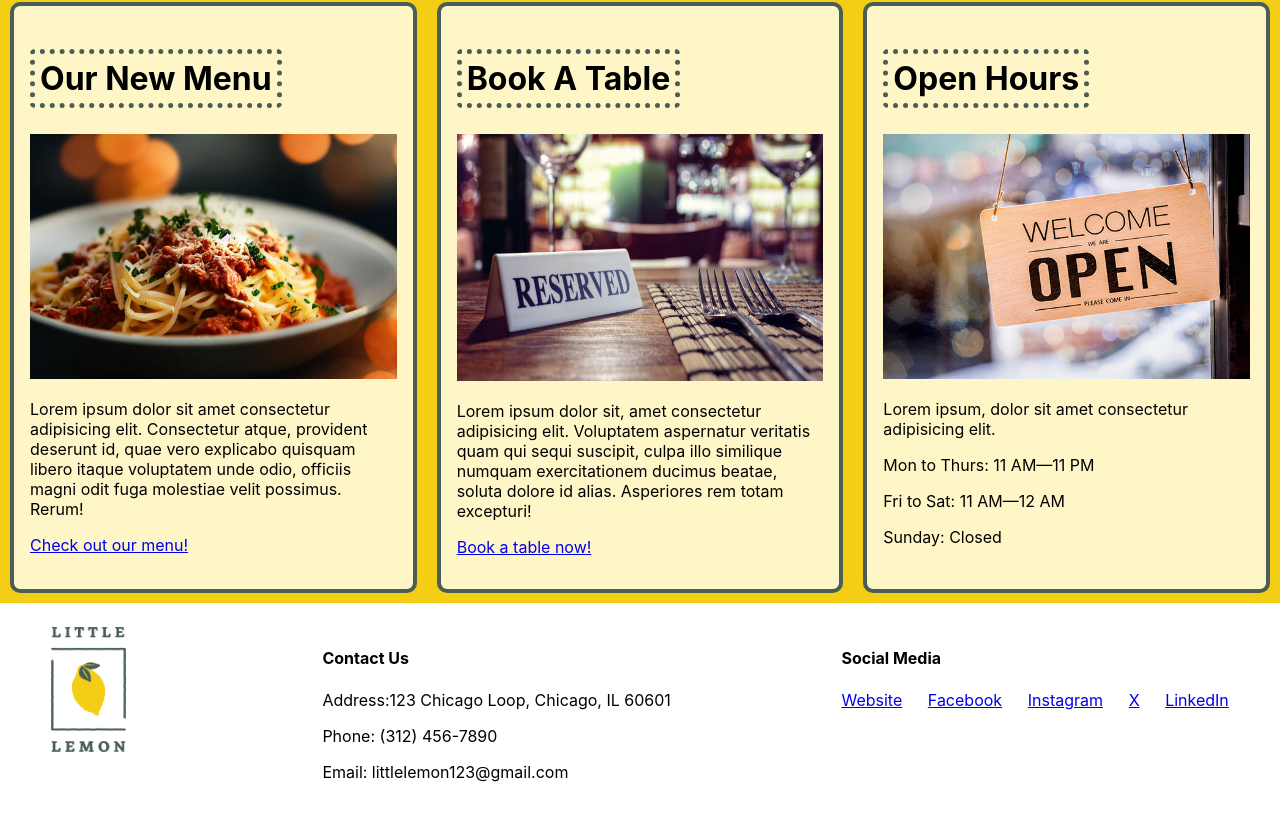
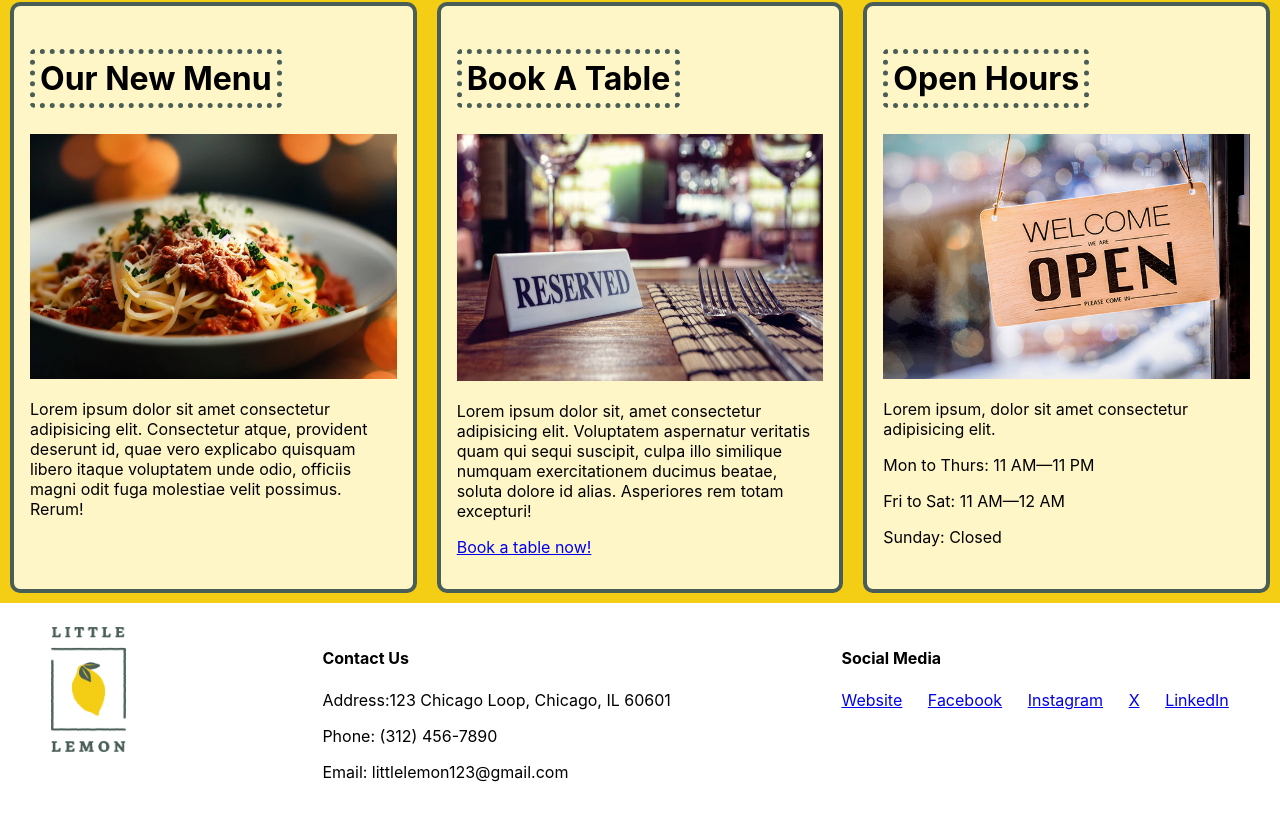
Before and after one commit to chloec435/Front-End-Developer-Capstone, a React (Create React App) app: page / in a window 1280 px wide. Shown: the part 444-1264 px from the top of the page. Built offline with nearby package versions, Linux system fonts and the light colour scheme.

Commit message:
Update Home.js

```diff
--- a/src/components/Home.js
+++ b/src/components/Home.js
@@ -5,6 +5,7 @@
 import hours from '../images/Open Hours.jpg';
 import Header from './Header.js';
 import Footer from './Footer.js';
+import { Link } from 'react-router-dom';
 function Home() {
     return (
     <>
@@ -47,7 +48,6 @@
                         provident deserunt id, quae vero explicabo quisquam libero itaque voluptatem
                         unde odio, officiis magni odit fuga molestiae velit possimus. Rerum!
                     </p>
-                    <p><a href="menu.html">Check out our menu!</a></p>
                 </article>
 
                 <article id="book">
@@ -58,7 +58,7 @@
                         veritatis quam qui sequi suscipit, culpa illo similique numquam exercitationem
                         ducimus beatae, soluta dolore id alias. Asperiores rem totam excepturi!
                     </p>
-                    <p><a href="book.html">Book a table now!</a></p>
+                    <p><Link to="/booking">Book a table now!</Link></p>
                 </article>
 
                 <article id="hours">
```
